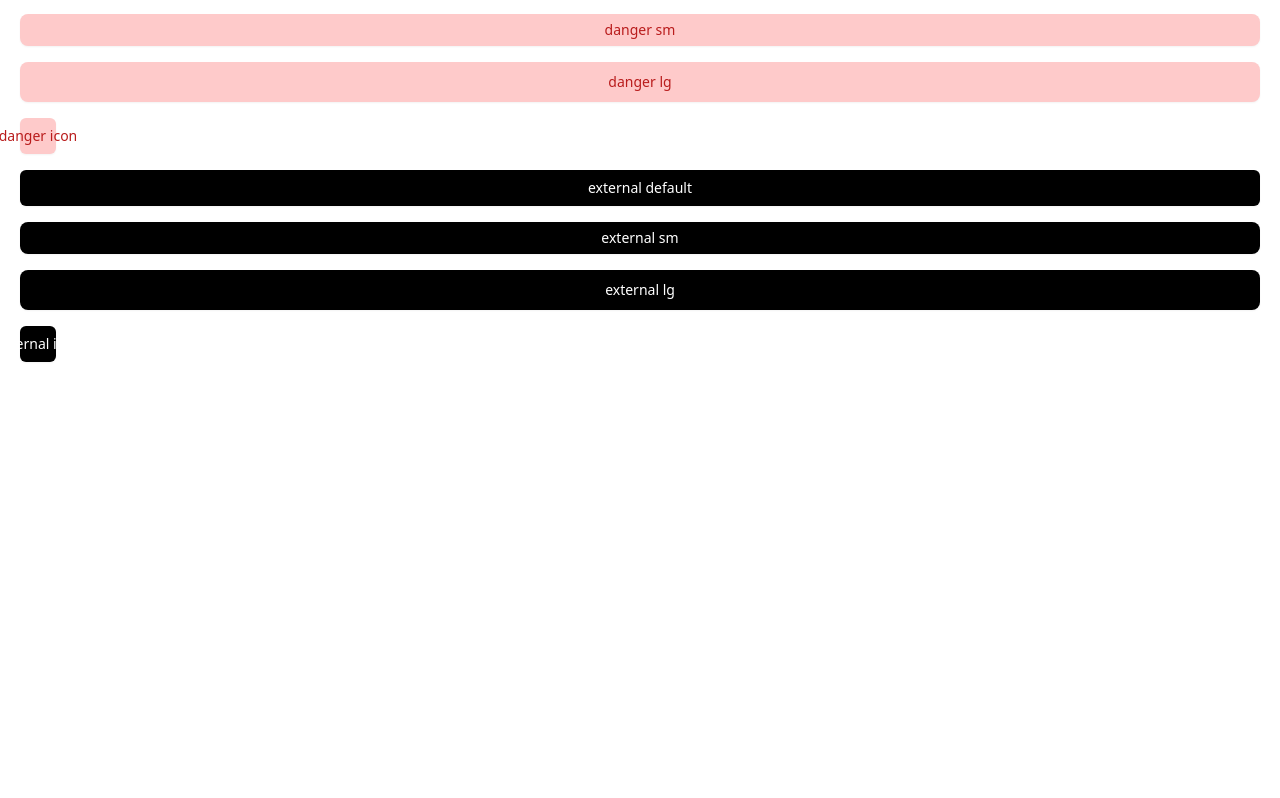
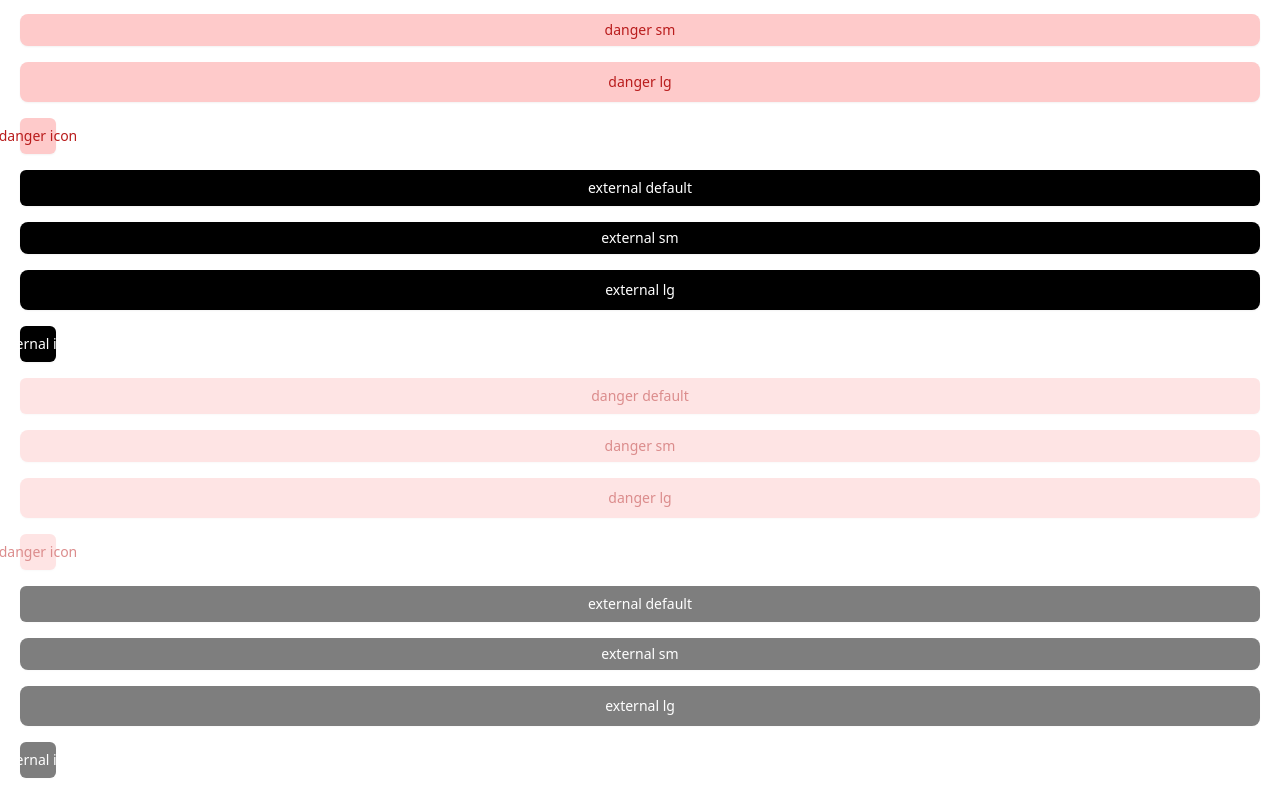
Before and after one commit to pigpgw/portfolio-cms, a React (Vite) app in the folder frontend/: page /test-button in a window 1280 px wide. Shown: the part 890-1688 px from the top of the page. Before the commit the page ends 1272 px from the top, so only its background shows below. Built offline with nearby package versions, Linux system fonts and the light colour scheme.

Commit message:
feat/#11 : disabled 경우의 버튼을 테스트 페이지에 추가한다

```diff
--- a/frontend/src/page/ButtonShowcasePage.tsx
+++ b/frontend/src/page/ButtonShowcasePage.tsx
@@ -86,6 +86,32 @@ export const ButtonShowcasePage = () => {
       <Button variant="external" size="icon">
         external icon
       </Button>
+
+      {/* disabled */}
+      <Button variant="danger" size="default" disabled>
+        danger default
+      </Button>
+      <Button variant="danger" size="sm" disabled>
+        danger sm
+      </Button>
+      <Button variant="danger" size="lg" disabled>
+        danger lg
+      </Button>
+      <Button variant="danger" size="icon" disabled>
+        danger icon
+      </Button>
+      <Button variant="external" size="default" disabled>
+        external default
+      </Button>
+      <Button variant="external" size="sm" disabled>
+        external sm
+      </Button>
+      <Button variant="external" size="lg" disabled>
+        external lg
+      </Button>
+      <Button variant="external" size="icon" disabled>
+        external icon
+      </Button>
     </div>
   );
 };
```
